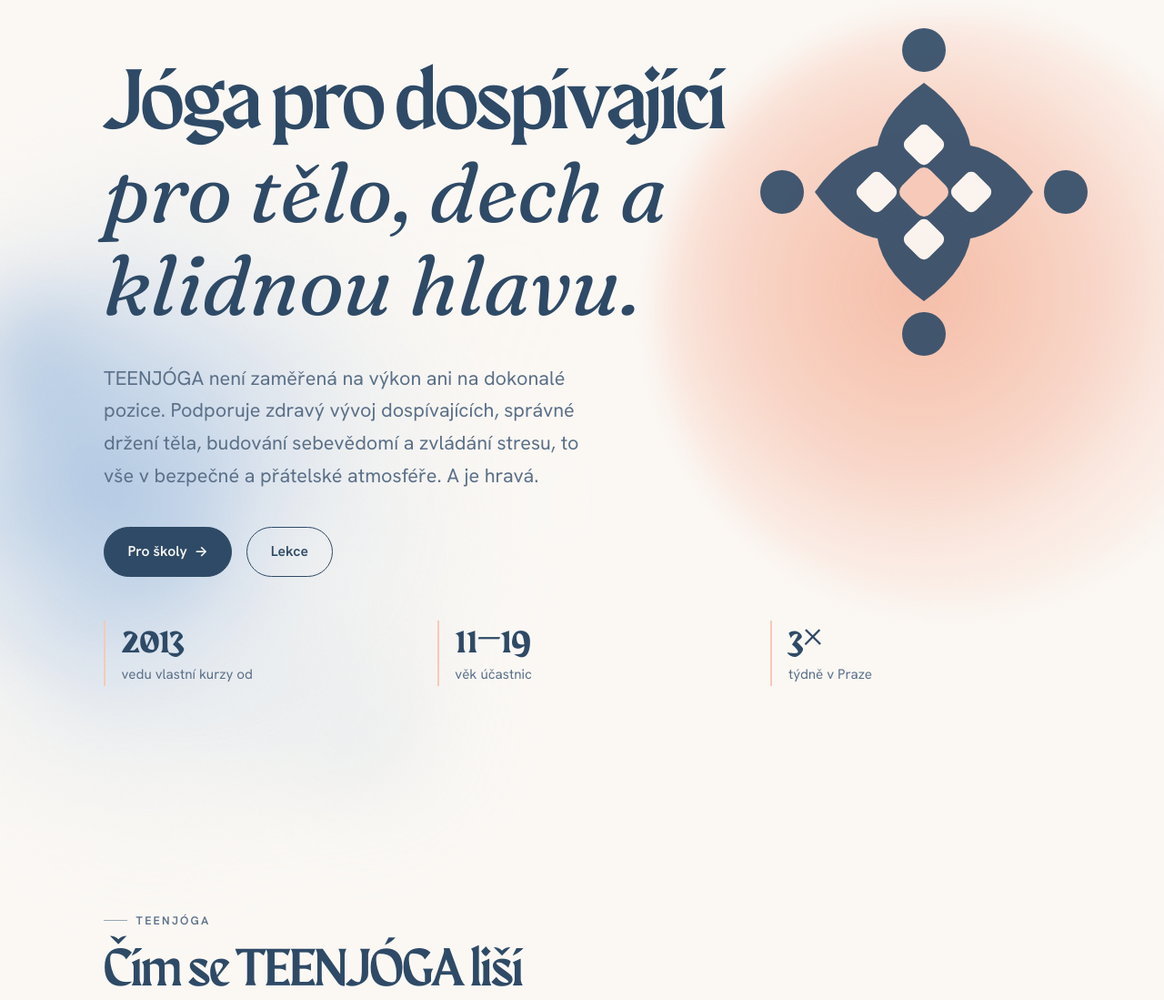
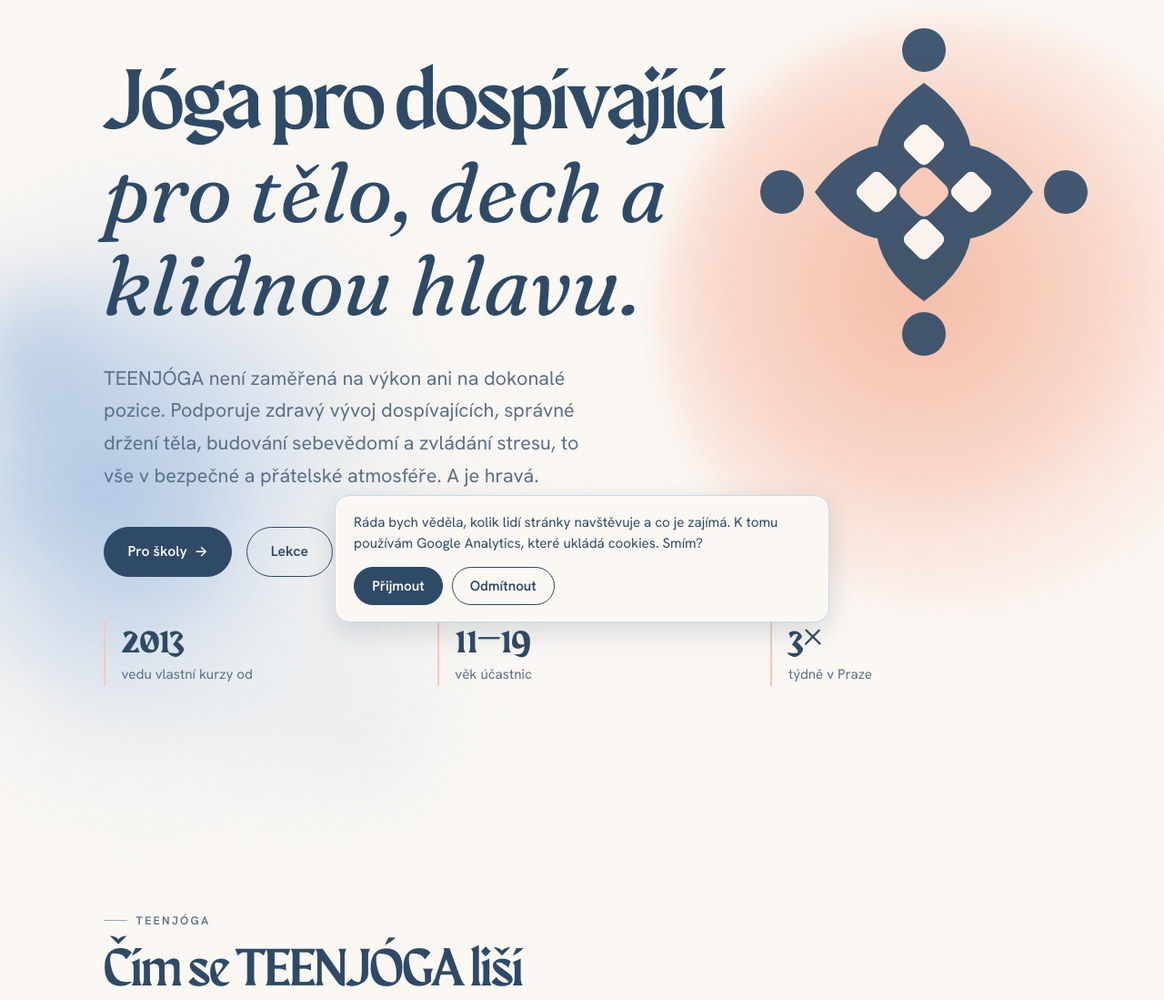
Before and after one commit to JogaProTeens/jogaproteens_stranky, a FastAPI app: template templates/index.html in a window 1280 px wide. Shown: the part 100-1199 px from the top of the page at 91% size. Run offline with FastAPI, Linux system fonts and the light colour scheme; the template is opened without the code that fills it: most values are stand-ins (such as "Sample title", 1, 10 or a date in 2020).

Commit message:
Add Google Analytics with cookie consent

```diff
--- a/build.py
+++ b/build.py
@@ -27,6 +27,8 @@ ROOT = Path(__file__).parent
 POSTS_DIR = ROOT / "content" / "posts"
 OUT = ROOT / "_site"
 SITE_URL = "https://jogaproteens.cz"
+# Google Analytics 4 Measurement ID (looks like "G-XXXXXXXXXX"). Empty = no analytics, no cookie banner.
+GA_MEASUREMENT_ID = "G-2NEX81G6VX"
 CAROUSEL_LIMIT = 12          # newest posts shown on the homepage
 HEADLINE_MAX = 160           # characters
 
@@ -192,6 +194,7 @@ def make_env() -> Environment:
     )
     env.filters["cs_date"] = czech_date
     env.globals["site_url"] = SITE_URL
+    env.globals["ga_id"] = GA_MEASUREMENT_ID
     return env
 
 
--- /dev/null
+++ b/templates/_analytics.html
@@ -0,0 +1,97 @@
+{#- Google Analytics 4 + cookie consent. Included at the end of <body> on every page.
+    Nothing here is rendered until GA_MEASUREMENT_ID is set in build.py.
+    GA is loaded ONLY after the visitor clicks "Přijmout" (opt-in, as Czech law requires). -#}
+{% if ga_id %}
+<style>
+  .cc-banner{position:fixed;left:1rem;right:1rem;bottom:1rem;z-index:1000;max-width:34rem;margin:0 auto;
+    background:#FBF8F4;color:#2E4A66;border:1px solid #C9D9E8;border-radius:1rem;padding:1.1rem 1.25rem;
+    box-shadow:0 10px 30px rgba(46,74,102,.18);font:400 .95rem/1.5 "Hanken Grotesk",system-ui,sans-serif;}
+  .cc-banner[hidden]{display:none;}
+  .cc-banner p{margin:0 0 .9rem;}
+  .cc-actions{display:flex;gap:.6rem;flex-wrap:wrap;}
+  .cc-actions button{font:inherit;font-weight:600;padding:.55rem 1.2rem;border-radius:999px;cursor:pointer;
+    border:1.5px solid #2E4A66;background:transparent;color:#2E4A66;}
+  .cc-actions .cc-accept{background:#2E4A66;color:#FBF8F4;}
+  .cc-settings-link{font:inherit;color:inherit;background:none;border:0;padding:0;cursor:pointer;text-decoration:underline;opacity:.8;}
+</style>
+<div class="cc-banner" id="ccBanner" role="dialog" aria-live="polite" aria-label="Souhlas s cookies" hidden>
+  <p>Ráda bych věděla, kolik lidí stránky navštěvuje a co je zajímá. K tomu používám Google Analytics, které ukládá cookies. Smím?</p>
+  <div class="cc-actions">
+    <button type="button" class="cc-accept" id="ccAccept">Přijmout</button>
+    <button type="button" id="ccReject">Odmítnout</button>
+  </div>
+</div>
+<script>
+(function () {
+  var GA_ID = {{ ga_id|tojson }};
+  var KEY = "jpt_consent";               // remembers "granted" or "denied"
+  window.dataLayer = window.dataLayer || [];
+  function gtag() { dataLayer.push(arguments); }
+  window.gtag = gtag;
+
+  // Consent Mode v2: everything denied until the visitor says yes.
+  gtag("consent", "default", {
+    ad_storage: "denied", ad_user_data: "denied",
+    ad_personalization: "denied", analytics_storage: "denied"
+  });
+
+  var loaded = false;
+  function loadGA() {
+    if (loaded) return;
+    loaded = true;
+    gtag("consent", "update", { analytics_storage: "granted" });
+    var s = document.createElement("script");
+    s.async = true;
+    s.src = "https://www.googletagmanager.com/gtag/js?id=" + GA_ID;
+    document.head.appendChild(s);
+    gtag("js", new Date());
+    gtag("config", GA_ID);               // sends the page_view
+  }
+
+  function read() { try { return localStorage.getItem(KEY); } catch (e) { return null; } }
+  function save(v) { try { localStorage.setItem(KEY, v); } catch (e) {} }
+  function clearGaCookies() {
+    document.cookie.split(";").forEach(function (c) {
+      var name = c.split("=")[0].trim();
+      if (name.indexOf("_ga") === 0) {
+        ["", "; domain=.jogaproteens.cz", "; domain=jogaproteens.cz"].forEach(function (d) {
+          document.cookie = name + "=; expires=Thu, 01 Jan 1970 00:00:00 GMT; path=/" + d;
+        });
+      }
+    });
+  }
+
+  var banner = document.getElementById("ccBanner");
+  document.getElementById("ccAccept").addEventListener("click", function () {
+    save("granted"); banner.hidden = true; loadGA();
+  });
+  document.getElementById("ccReject").addEventListener("click", function () {
+    save("denied"); banner.hidden = true;
+    if (loaded) { gtag("consent", "update", { analytics_storage: "denied" }); clearGaCookies(); location.reload(); }
+  });
+  // "Nastavení cookies" link in the footer reopens the banner.
+  document.querySelectorAll("[data-cookie-settings]").forEach(function (el) {
+    el.addEventListener("click", function (e) { e.preventDefault(); banner.hidden = false; });
+  });
+
+  var choice = read();
+  if (choice === "granted") loadGA();
+  else if (choice !== "denied") banner.hidden = false;
+
+  // Custom events. They only reach GA if consent was given (gtag.js is not loaded otherwise).
+  document.addEventListener("click", function (e) {
+    if (!loaded) return;
+    var a = e.target.closest && e.target.closest("a");
+    if (!a) return;
+    var href = a.getAttribute("href") || "";
+    if (href.indexOf("mailto:") === 0) {
+      gtag("event", "contact_click", { contact_method: "email", link_text: a.textContent.trim().slice(0, 100) });
+    } else if (href.indexOf("tel:") === 0) {
+      gtag("event", "contact_click", { contact_method: "phone", link_text: a.textContent.trim().slice(0, 100) });
+    }
+    var cta = a.getAttribute("data-ga-cta");
+    if (cta) gtag("event", "cta_click", { cta_name: cta });
+  });
+})();
+</script>
+{% endif %}
--- a/templates/_base.html
+++ b/templates/_base.html
@@ -64,7 +64,7 @@
     </div>
     <div class="foot-bottom">
       <span>jogaproteens.cz</span>
-      <span>© <span id="year"></span> Petra Petrů · Jóga pro teens</span>
+      <span>© <span id="year"></span> Petra Petrů · Jóga pro teens{% if ga_id %} · <button type="button" class="cc-settings-link" data-cookie-settings>Nastavení cookies</button>{% endif %}</span>
     </div>
   </div>
 </footer>
@@ -82,5 +82,6 @@
   onScroll(); window.addEventListener('scroll', onScroll, {passive: true});
 </script>
 <script type="module" src="/js/seed.js"></script>
+{% include "_analytics.html" %}
 </body>
 </html>
--- a/templates/index.html
+++ b/templates/index.html
@@ -212,7 +212,7 @@
       <p>Výzkumy ukázaly, že jóga zlepšuje soustředění, klid, sociální soudržnost a celkovou pohodu. Školy, které jógu zavádějí, uvádějí zlepšení v chování studentů i zlepšení studijních výsledků.</p>
     </div>
 
-    <a href="#kontakt" class="btn btn-ghost" style="margin-top:2.4rem;border-color:var(--accent-tint);color:var(--on-dark);">Domluvit lekci pro školu <span class="arrow">→</span></a>
+    <a href="#kontakt" data-ga-cta="domluvit_lekci_skola" class="btn btn-ghost" style="margin-top:2.4rem;border-color:var(--accent-tint);color:var(--on-dark);">Domluvit lekci pro školu <span class="arrow">→</span></a>
   </div>
 </section>
 
@@ -424,7 +424,7 @@
     </div>
     <div class="foot-bottom">
       <span>jogaproteens.cz</span>
-      <span>© <span id="year"></span> Petra Petrů · Jóga pro teens</span>
+      <span>© <span id="year"></span> Petra Petrů · Jóga pro teens{% if ga_id %} · <button type="button" class="cc-settings-link" data-cookie-settings>Nastavení cookies</button>{% endif %}</span>
     </div>
   </div>
 </footer>
@@ -586,5 +586,6 @@
 
 <script type="module" src="/js/seed.js"></script>
 
+{% include "_analytics.html" %}
 </body>
 </html>
```
